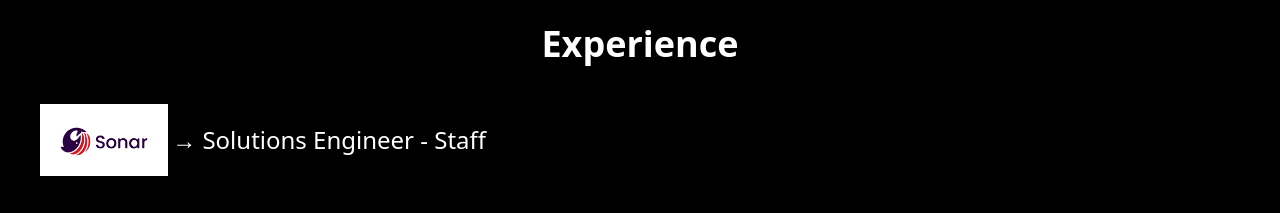
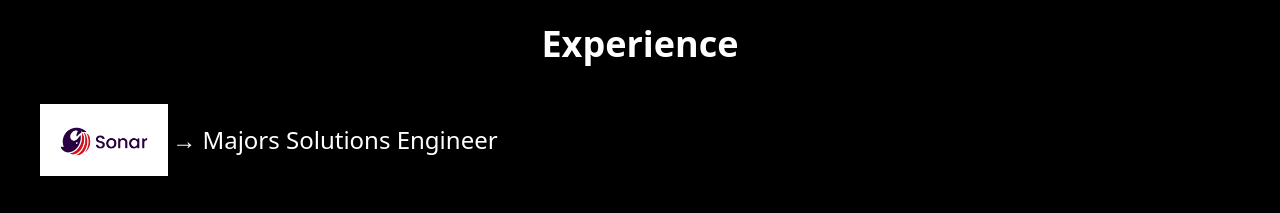
Before and after one commit to cole-gannaway/cole-gannaway.github.io, a website: page src/index.html in a window 1280 px wide. Shown: the part 3740-3953 px from the top of the page. Drawn offline with nearby package versions, Linux system fonts and the light colour scheme; files that its build step writes are made by us from their sources; a script that the page names is missing.

Commit message:
adjusted title to majors

```diff
--- a/src/index.html
+++ b/src/index.html
@@ -410,7 +410,7 @@
                     <div>
                         <div data-aos="fade-right">
                             <img src="images/sonarsource.png" class="w-12 inline-block md:w-32">
-                            <span class="align-middle my-4 md:text-2xl md:my-10"> &rarr; Solutions Engineer - Staff</span>
+                            <span class="align-middle my-4 md:text-2xl md:my-10"> &rarr; Majors Solutions Engineer</span>
                         </div>
                         <p data-aos="fade-right" class="text-sm my-4 md:text-xl md:my-10">
                             Senior Solutions Engineer and team lead driving enterprise adoption of secure, AI-enabled software development practices across Fortune 100 customers. Lead and mentor high-performing SE teams, build repeatable go-to-market strategies, and partner cross-functionally to accelerate revenue and customer success.
```
